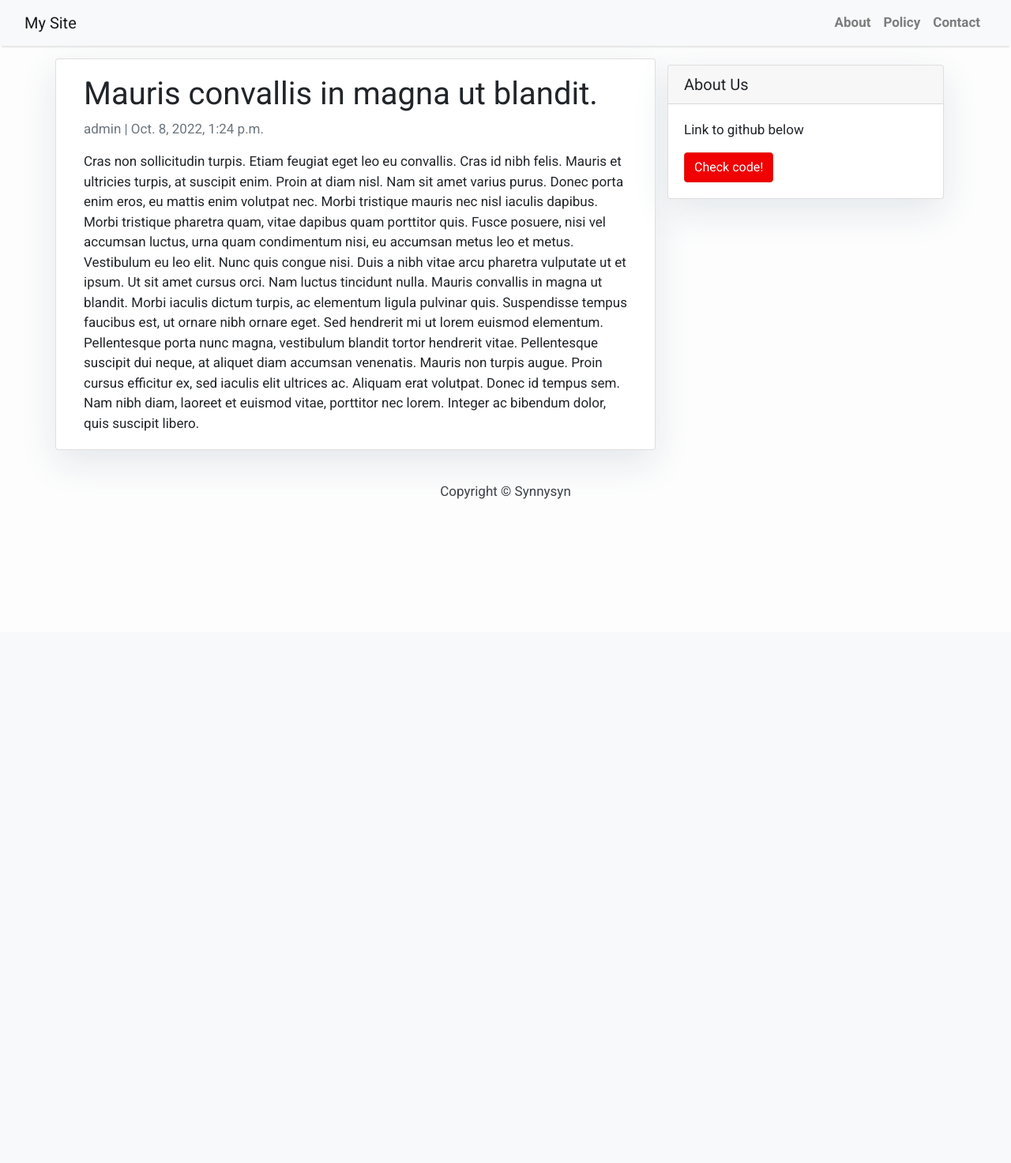
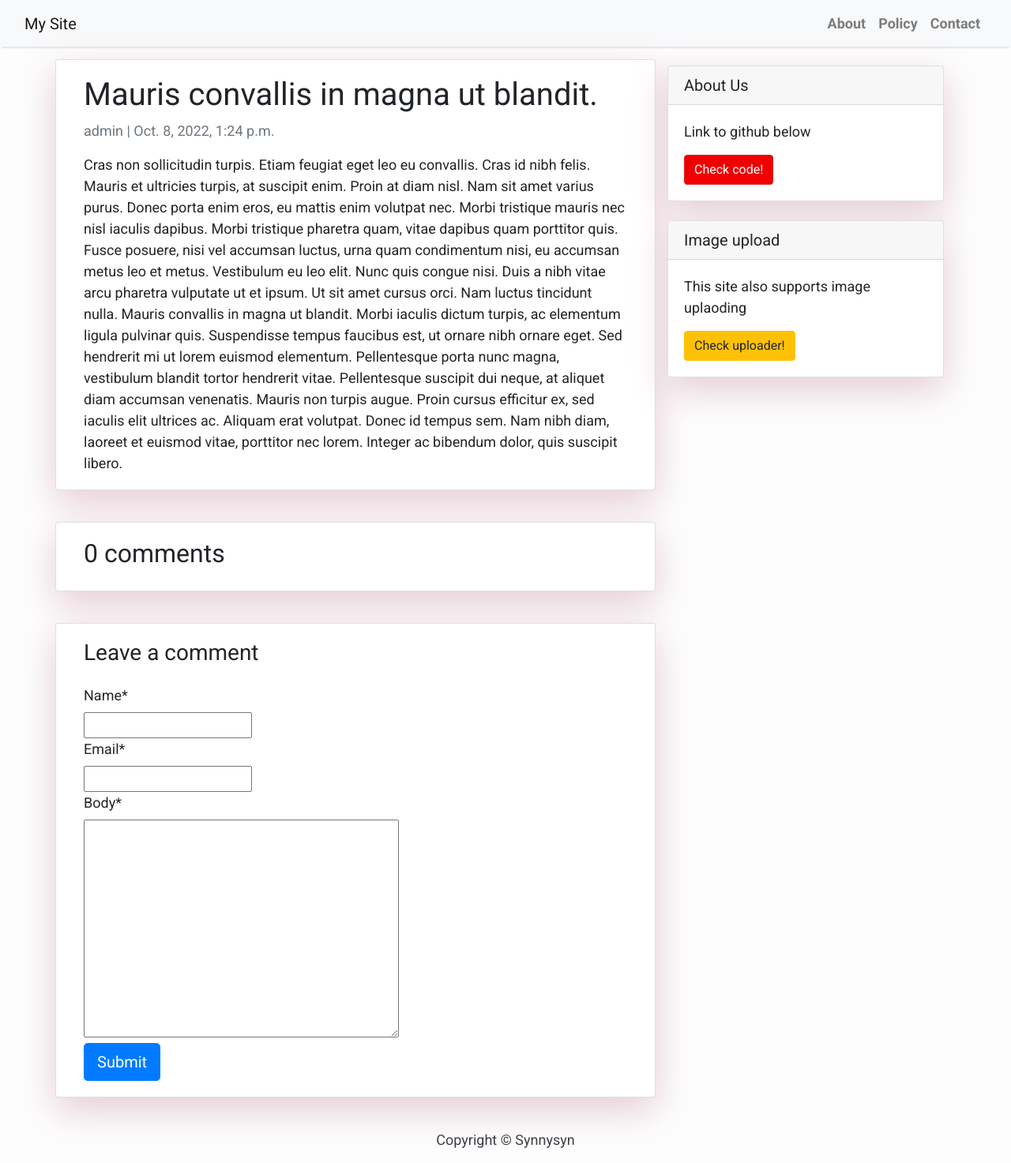
Before and after one commit to Synnysyn/website-template, a Django app: a page that uses django/mysite/templates/sidebar.html in a window 1280 px wide. Shown: the whole page at 79% size. Before the commit the page ends 632 px from the top, so only its background shows below. Run offline with Django 4.2, Linux system fonts and the light colour scheme; data comes from the database, SQL or seed files in the repository; both versions use the stored data as it was after the commit; some libraries are stand-ins or nearby versions.

Commit message:
image upload and comments

```diff
--- /dev/null
+++ b/django/mysite/blog/forms.py
@@ -0,0 +1,15 @@
+from .models import Comment, Image
+from django import forms
+
+
+class CommentForm(forms.ModelForm):
+    class Meta:
+        model = Comment
+        fields = ('name', 'email', 'body')
+
+
+class ImageForm(forms.ModelForm):
+    """Form for the image model"""
+    class Meta:
+        model = Image
+        fields = ('title', 'image')
--- a/django/mysite/blog/models.py
+++ b/django/mysite/blog/models.py
@@ -26,3 +26,26 @@ class Post(models.Model):
         from django.urls import reverse
 
         return reverse("post_detail", kwargs={"slug": str(self.slug)})
+
+
+class Comment(models.Model):
+    post = models.ForeignKey(Post,on_delete=models.CASCADE,related_name='comments')
+    name = models.CharField(max_length=80)
+    email = models.EmailField()
+    body = models.TextField()
+    created_on = models.DateTimeField(auto_now_add=True)
+    active = models.BooleanField(default=False)
+
+    class Meta:
+        ordering = ['created_on']
+
+    def __str__(self):
+        return 'Comment {} by {}'.format(self.body, self.name)
+
+
+class Image(models.Model):
+    title = models.CharField(max_length=200)
+    image = models.ImageField(upload_to='images/%Y/%m/%d/', blank=True)
+
+    def __str__(self):
+        return self.title
--- a/django/mysite/blog/urls.py
+++ b/django/mysite/blog/urls.py
@@ -4,6 +4,7 @@ from django.urls import path
 
 urlpatterns = [
     path('', views.PostList.as_view(), name='home'),
+    path('upload/', views.image_upload_view, name='upload'),
     path("feed/rss", LatestPostsFeed(), name="post_feed"),
-    path('<slug:slug>/', views.PostDetail.as_view(), name='post_detail'),
+    path('<slug:slug>/', views.post_detail, name='post_detail'),
 ]
--- a/django/mysite/blog/views.py
+++ b/django/mysite/blog/views.py
@@ -1,11 +1,45 @@
 from django.views import generic
 from .models import Post
+from .forms import CommentForm, ImageForm
+from django.shortcuts import render, get_object_or_404
 
 class PostList(generic.ListView):
     queryset = Post.objects.filter(status=1).order_by('-created_on')
     template_name = 'index.html'
     paginate_by = 3
 
-class PostDetail(generic.DetailView):
-    model = Post
+def post_detail(request, slug):
     template_name = 'post_detail.html'
+    post = get_object_or_404(Post, slug=slug)
+    comments = post.comments.filter(active=True)
+    new_comment = None
+
+    # Comment posted
+    if request.method == 'POST':
+        comment_form = CommentForm(data=request.POST)
+        if comment_form.is_valid():
+
+            new_comment = comment_form.save(commit=False)
+            new_comment.post = post
+            new_comment.save()
+    else:
+        comment_form = CommentForm()
+
+    return render(request, template_name, {'post': post,
+                                           'comments': comments,
+                                           'new_comment': new_comment,
+                                           'comment_form': comment_form})
+
+
+def image_upload_view(request):
+    """Process images uploaded by users"""
+    if request.method == 'POST':
+        form = ImageForm(request.POST, request.FILES)
+        if form.is_valid():
+            form.save()
+            # Get the current instance object to display in the template
+            img_obj = form.instance
+            return render(request, 'image_index.html', {'form': form, 'img_obj': img_obj})
+    else:
+        form = ImageForm()
+    return render(request, 'image_index.html', {'form': form})
--- a/django/mysite/mysite/settings.py
+++ b/django/mysite/mysite/settings.py
@@ -40,9 +40,10 @@ INSTALLED_APPS = [
     'django.contrib.messages',
     'django.contrib.staticfiles',
     'blog',
+    'django_summernote',
+    'django.contrib.sitemaps',
+    'crispy_forms',
 ]
-
-INSTALLED_APPS += ('django_summernote', 'django.contrib.sitemaps',)
 
 MIDDLEWARE = [
     'django.middleware.security.SecurityMiddleware',
--- a/django/mysite/static/css/base.css
+++ b/django/mysite/static/css/base.css
@@ -1,7 +1,10 @@
 body {
     font-family: "Roboto", sans-serif;
-    font-size: 17px;
+    font-size: 18px;
     background-color: #fdfdfd;
+}
+.head_text {
+    color: white;
 }
 .shadow {
     box-shadow: 0 4px 2px -2px rgba(0, 0, 0, 0.1);
@@ -12,12 +15,12 @@ body {
     border-color: #dc281e;
 }
 .masthead {
-    background: #3398E1;
+    background: #e1335f;
     height: auto;
     padding-bottom: 15px;
-    box-shadow: 0 16px 48px #E3E7EB;
+    box-shadow: 0 16px 48px #e4ccd6;
     padding-top: 10px;
 }
 .card{
-    box-shadow: 0 16px 48px #E3E7EB;
+    box-shadow: 0 16px 48px #e4ccd6;
 }
--- a/django/mysite/templates/post_detail.html
+++ b/django/mysite/templates/post_detail.html
@@ -1,16 +1,50 @@
-{% extends 'base.html' %} {% block content %}
+{% extends 'base.html' %} {% block content %} {% load crispy_forms_tags %}
 
 <div class="container">
   <div class="row">
     <div class="col-md-8 card mb-4  mt-3 left  top">
       <div class="card-body">
-        <h1>{% block title %} {{ object.title }} {% endblock title %}</h1>
+        <h1>{% block title %} {{ post.title }} {% endblock title %}</h1>
         <p class=" text-muted">{{ post.author }} | {{ post.created_on }}</p>
-        <p class="card-text ">{{ object.content | safe }}</p>
+        <p class="card-text ">{{ post.content | safe }}</p>
       </div>
     </div>
     {% block sidebar %} {% include 'sidebar.html' %} {% endblock sidebar %}
+
+    <div class="col-md-8 card mb-4  mt-3 ">
+      <div class="card-body">
+        <!-- comments -->
+        <h2>{{ comments.count }} comments</h2>
+
+        {% for comment in comments %}
+        <div class="comments" style="padding: 10px;">
+          <p class="font-weight-bold">
+            {{ comment.name }}
+            <span class=" text-muted font-weight-normal">
+              {{ comment.created_on }}
+            </span>
+          </p>
+          {{ comment.body | linebreaks }}
+        </div>
+        {% endfor %}
+      </div>
+    </div>
+    <div class="col-md-8 card mb-4  mt-3 ">
+      <div class="card-body">
+        {% if new_comment %}
+        <div class="alert alert-success" role="alert">
+          Your comment is awaiting moderation
+        </div>
+        {% else %}
+        <h3>Leave a comment</h3>
+        <form method="post" style="margin-top: 1.3em;">
+          {{ comment_form | crispy }}
+          {% csrf_token %}
+          <button type="submit" class="btn btn-primary  btn-lg">Submit</button>
+        </form>
+        {% endif %}
+      </div>
+    </div>
   </div>
 </div>
-
 {% endblock content %}
--- a/django/mysite/templates/sidebar.html
+++ b/django/mysite/templates/sidebar.html
@@ -10,6 +10,14 @@
             class="btn btn-danger">Check code!</a>
         </div>
     </div>
+    <div class="card my-4">
+        <h5 class="card-header">Image upload</h5>
+        <div class="card-body">
+            <p class="card-text"> This site also supports image uplaoding</p>
+            <a href="{% url 'upload' %}"
+            class="btn btn-warning">Check uploader!</a>
+        </div>
+    </div>
 </div>
 
 {% endblock sidebar %}
```
Also changed, not shown: django/mysite/blog/admin.py (+12 -1 lines), django/mysite/templates/image_index.html (added, +14 -0 lines), django/mysite/templates/index.html (+0 -15 lines), django/mysite/blog/migrations/0002_comment.py (added), django/mysite/blog/migrations/0003_image.py (added), django/mysite/db.sqlite3, django/mysite/media/images/2022/10/08/drzewo_Flugela.webp (added), django/mysite/media/images/2022/10/08/made-in-abyss.webp (added). Lines whose indentation alone changed are shown as unchanged.
